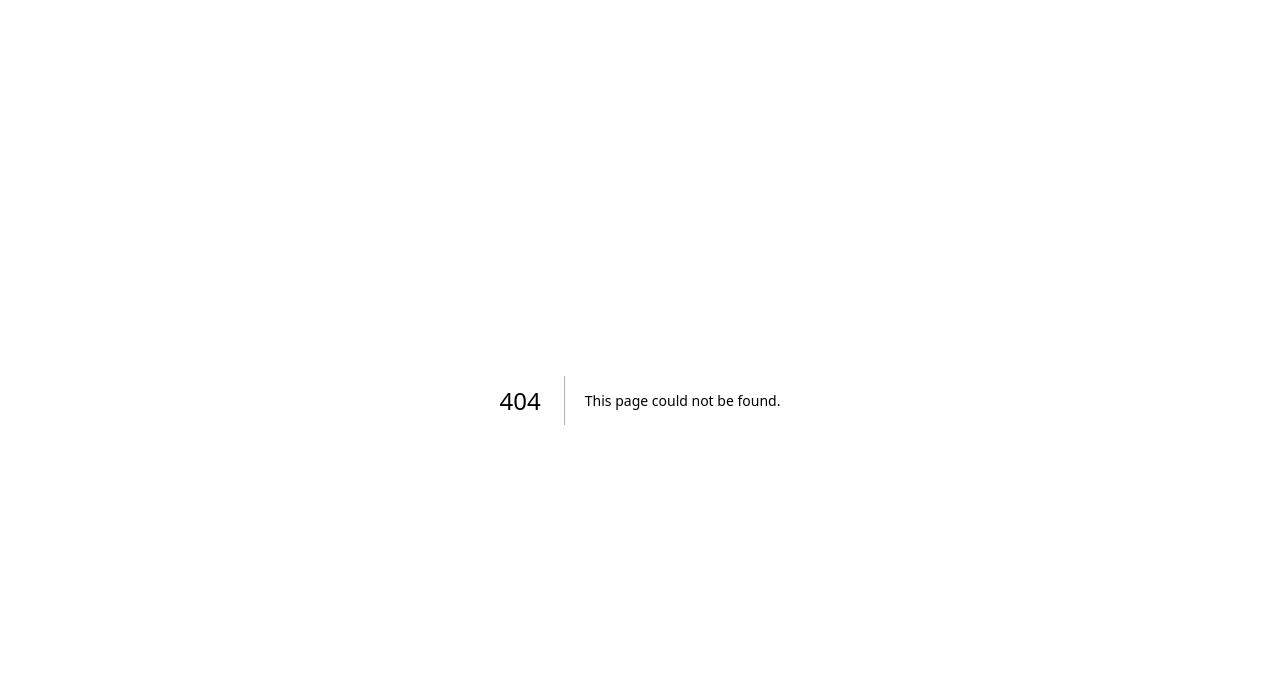
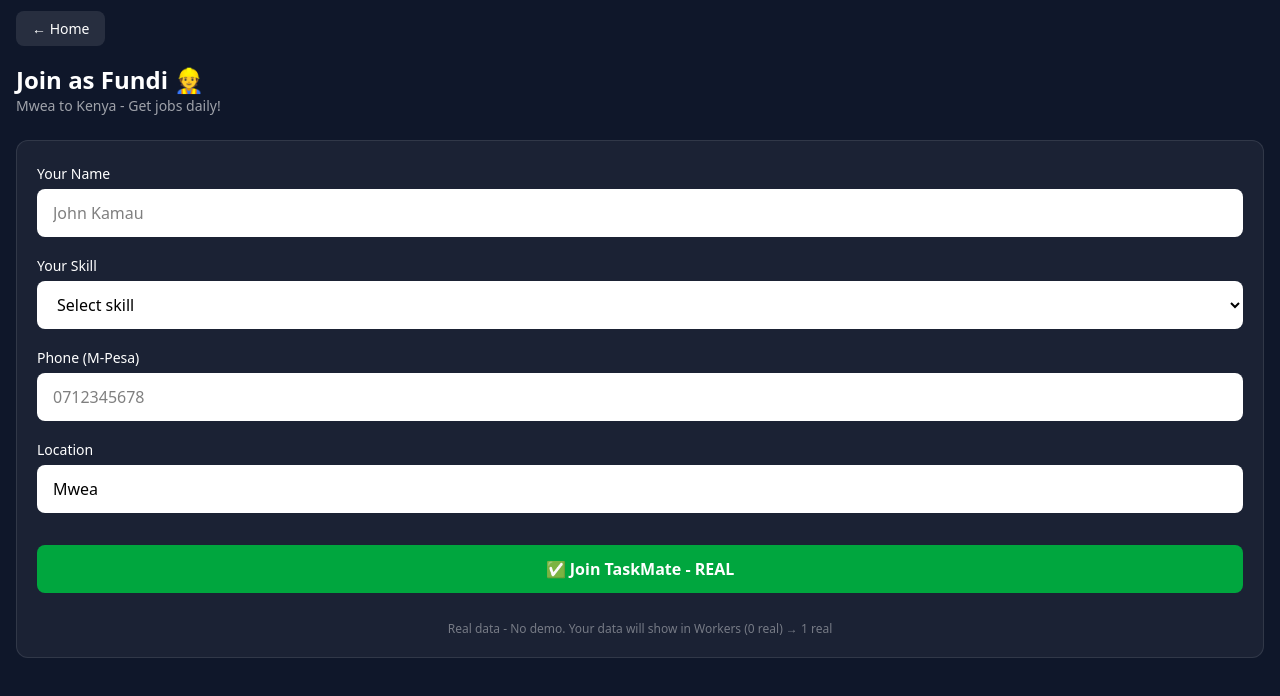
Before and after one commit to njoguemmanuel04-lgtm/taskmate, a Next.js app: page /join in a window 1280 px wide. Before the commit this address had no page. Shown: the top 696 px of the page. Built offline with nearby package versions, Linux system fonts and the light colour scheme.

Commit message:
Create page.tsx

```diff
--- /dev/null
+++ b/app/join/page.tsx
@@ -0,0 +1,77 @@
+"use client"
+import { useState } from 'react';
+import Link from 'next/link';
+
+export default function JoinPage() {
+  const [name, setName] = useState('');
+  const [skill, setSkill] = useState('');
+  const [phone, setPhone] = useState('');
+  const [location, setLocation] = useState('Mwea');
+  const [done, setDone] = useState(false);
+
+  const handleJoin = () => {
+    if (!name || !skill || !phone) {
+      alert('Fill all fields!');
+      return;
+    }
+    // Save REAL fundi to localStorage
+    const fundis = JSON.parse(localStorage.getItem('real_fundis') || '[]');
+    fundis.push({ name, skill, phone, location, joined: new Date().toLocaleDateString() });
+    localStorage.setItem('real_fundis', JSON.stringify(fundis));
+    setDone(true);
+  };
+
+  if (done) {
+    return (
+      <div className="min-h-screen bg-green-50 flex items-center justify-center p-4">
+        <div className="bg-white rounded-xl p-8 text-center max-w-sm w-full border">
+          <div className="text-6xl mb-4">🎉</div>
+          <h2 className="font-bold text-xl">Karibu {name}!</h2>
+          <p className="text-sm text-slate-600 mt-2">You are now a REAL fundi in TaskMate!</p>
+          <p className="text-sm mt-4 bg-green-100 p-3 rounded-lg">Skill: {skill}<br/>Phone: {phone}<br/>Location: {location}</p>
+          <Link href="/workers" className="mt-6 block bg-slate-900 text-white py-3 rounded-lg font-bold">See Workers → Now 1 REAL!</Link>
+          <Link href="/" className="mt-2 block text-sm text-slate-500">Back to Home</Link>
+        </div>
+      </div>
+    );
+  }
+
+  return (
+    <div className="min-h-screen bg-[#0f172a] p-4 text-white">
+      <Link href="/" className="text-sm bg-white/10 px-4 py-2 rounded-lg">← Home</Link>
+      <h1 className="text-2xl font-bold mt-6">Join as Fundi 👷</h1>
+      <p className="text-sm text-white/60">Mwea to Kenya - Get jobs daily!</p>
+
+      <div className="mt-6 space-y-4 bg-white/5 p-5 rounded-xl border border-white/10">
+        <div>
+          <label className="text-sm">Your Name</label>
+          <input value={name} onChange={e=>setName(e.target.value)} placeholder="John Kamau" className="w-full mt-1 bg-white text-black px-4 py-3 rounded-lg"/>
+        </div>
+        <div>
+          <label className="text-sm">Your Skill</label>
+          <select value={skill} onChange={e=>setSkill(e.target.value)} className="w-full mt-1 bg-white text-black px-4 py-3 rounded-lg">
+            <option value="">Select skill</option>
+            <option>Plumber</option>
+            <option>Electrician</option>
+            <option>Carpenter</option>
+            <option>Mason</option>
+            <option>Painter</option>
+            <option>Cleaner</option>
+            <option>Gardener</option>
+          </select>
+        </div>
+        <div>
+          <label className="text-sm">Phone (M-Pesa)</label>
+          <input value={phone} onChange={e=>setPhone(e.target.value)} placeholder="0712345678" className="w-full mt-1 bg-white text-black px-4 py-3 rounded-lg"/>
+        </div>
+        <div>
+          <label className="text-sm">Location</label>
+          <input value={location} onChange={e=>setLocation(e.target.value)} className="w-full mt-1 bg-white text-black px-4 py-3 rounded-lg"/>
+        </div>
+        <button onClick={handleJoin} className="w-full bg-green-600 py-3 rounded-lg font-bold mt-4">✅ Join TaskMate - REAL</button>
+
+        <p className="text-xs text-white/40 text-center mt-3">Real data - No demo. Your data will show in Workers (0 real) → 1 real</p>
+      </div>
+    </div>
+  );
+}
```
